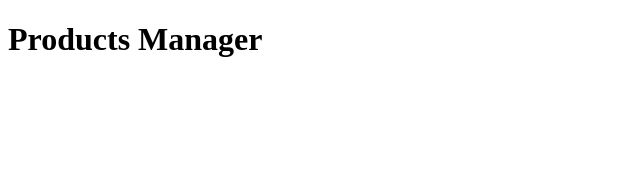
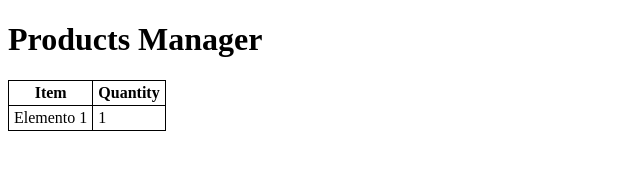
Before and after one commit to umbertopeserico/SE_2_16_175462_L2, a plain HTML site: page index.html in a window 1280 px wide. Shown: the whole page, without its empty margins (0-640 px from the left). Drawn offline with Linux system fonts and the light colour scheme.

Commit message:
Add HTML table with some css style

```diff
--- a/css/application.css
+++ b/css/application.css
@@ -0,0 +1,9 @@
+table {
+    border: solid 1px black;
+    border-collapse: collapse;
+}
+
+td, th {
+    padding: 3px 5px;
+    border: solid 1px black;
+}
--- a/index.html
+++ b/index.html
@@ -11,6 +11,18 @@
     </head>
     <body>
         <h1>Products Manager</h1>
+        <table>
+            <thead>
+                <th>Item</th>
+                <th>Quantity</th>
+            </thead>
+            <tbody>
+                <tr>
+                    <td>Elemento 1</td>
+                    <td>1</td>
+                </tr>
+            </tbody>
+        </table>
         <script type="text/javascript" src="js/application.js"></script>
     </body>
 </html>
```
